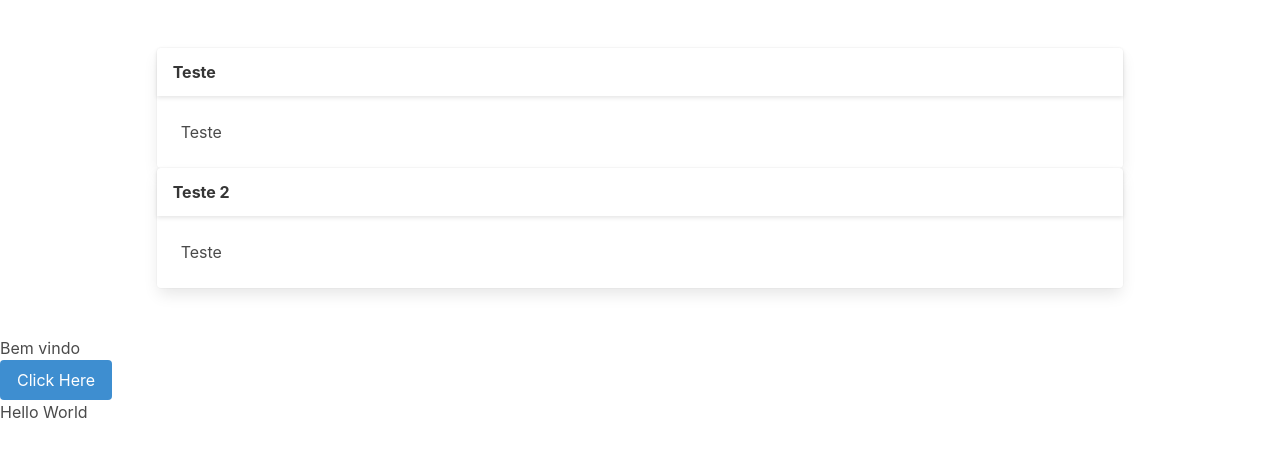
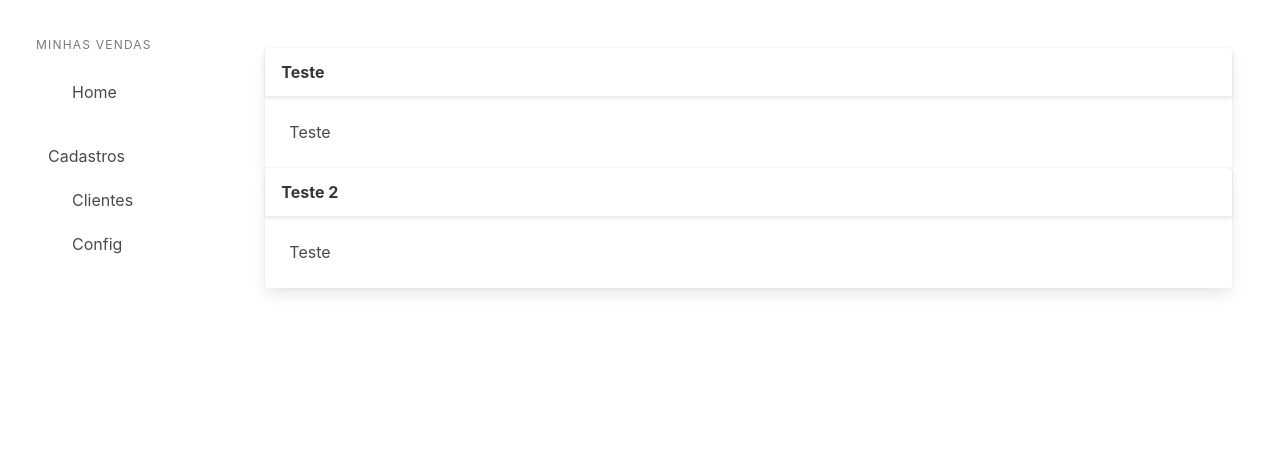
Before and after one commit to Israel-Ferreira/next-spring, a Next.js app in the folder vendas-app/: page / in a window 1280 px wide. Shown: the top 456 px of the page. Built offline with nearby package versions, Linux system fonts and the light colour scheme.

Commit message:
Template pronto

```diff
--- /dev/null
+++ b/vendas-app/src/components/layout/Menu.tsx
@@ -0,0 +1,22 @@
+import React, { Fragment } from "react";
+import MenuItem from "./MenuItem";
+
+type MenuProps = {
+    title: string;
+};
+
+const Menu: React.FC<MenuProps> = (props) => (
+    <Fragment>
+        <aside className="column is-2 is-narrow-mobile is-fullheight section is-hidden-mobile">
+            <p className="menu-label is-hidden-touch">{props.title}</p>
+            <ul className="menu-list">
+                <MenuItem subtitle="Home" iconClass="" pathLink="#" />
+                <MenuItem subtitle="Cadastros" iconClass="" pathLink="#" />
+                <MenuItem subtitle="Clientes" iconClass="" pathLink="#" />
+                <MenuItem subtitle="Config" iconClass="" pathLink="#" />
+            </ul>
+        </aside>
+    </Fragment>
+);
+
+export default Menu;
--- /dev/null
+++ b/vendas-app/src/components/layout/MenuItem.tsx
@@ -0,0 +1,20 @@
+import React, { Fragment } from 'react'
+
+type MenuItemProps = {
+    iconClass: string
+    subtitle: string
+    pathLink: string
+}
+
+
+const MenuItem: React.FC<MenuItemProps> = props => (
+    <Fragment>
+        <li>
+            <a href="#">
+                <span className="icon"></span>{props.subtitle}
+            </a>
+        </li>
+    </Fragment>
+)
+
+export default MenuItem
--- a/vendas-app/src/components/layout/index.tsx
+++ b/vendas-app/src/components/layout/index.tsx
@@ -1,11 +1,14 @@
 import React, { Fragment } from "react"
 import Card from "./card"
+
+import Menu from './Menu'
 
 
 const Layout : React.FC = props => (
     <div className="app">
         <section className="main columns is-fullheight">
             {/* Menu */}
+            <Menu title="Minhas Vendas" />
 
             <div className="container column is-10">
                 <div className="section">
--- a/vendas-app/src/pages/index.tsx
+++ b/vendas-app/src/pages/index.tsx
@@ -1,7 +1,6 @@
 import type { NextPage } from 'next'
 import Head from 'next/head'
-import Button from '../components/button'
-import MeuComponente from '../components/meu-componente'
+
 
 import {Layout} from 'components'
 
@@ -17,11 +16,6 @@ const Home: NextPage = () => {
 
       <Layout />
 
-      <main>
-        <h2>Bem vindo</h2>
-        <Button color="info" clickEvent={() => console.log("Teste")} />
-        <MeuComponente />
-      </main>
     </div>
   )
 }
```
